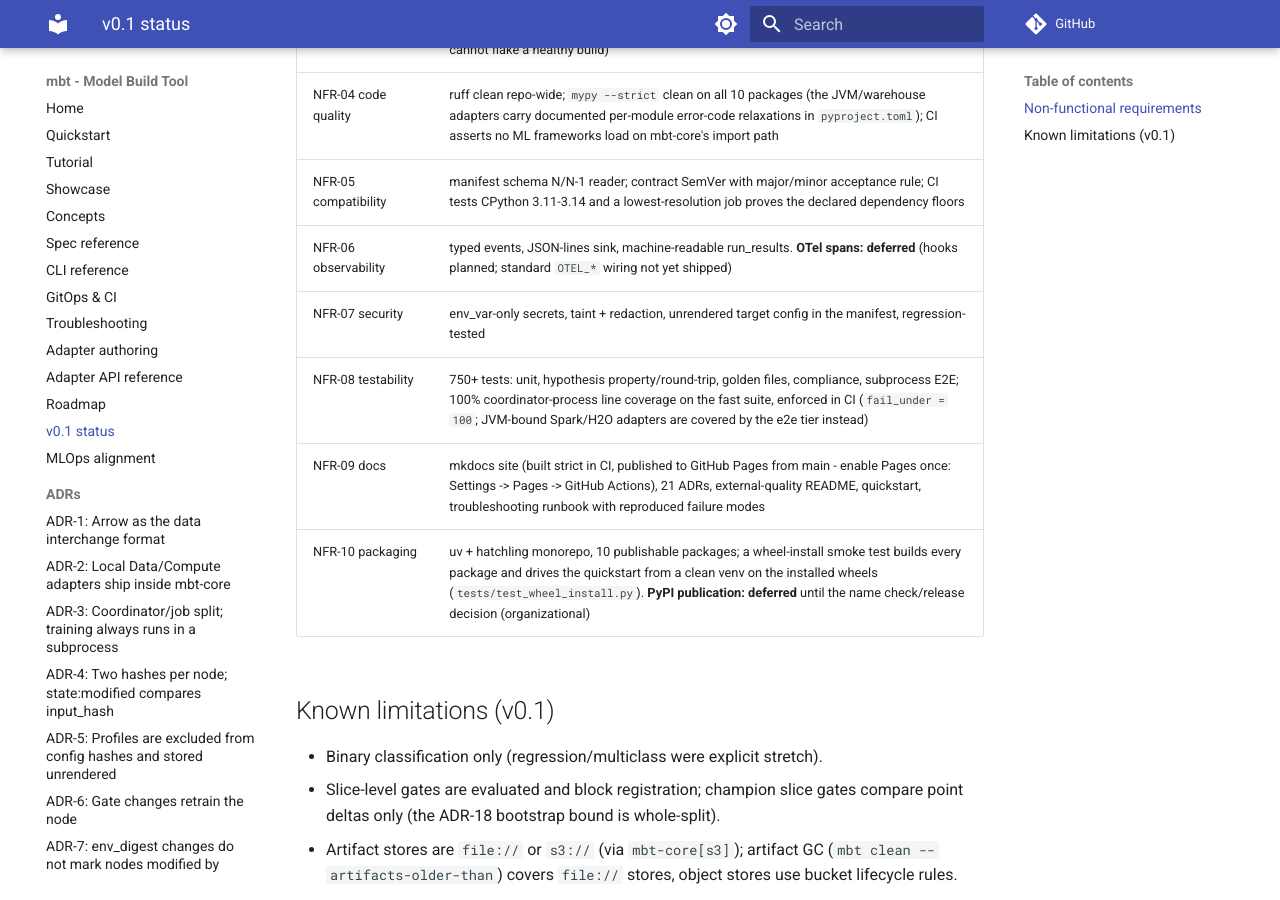
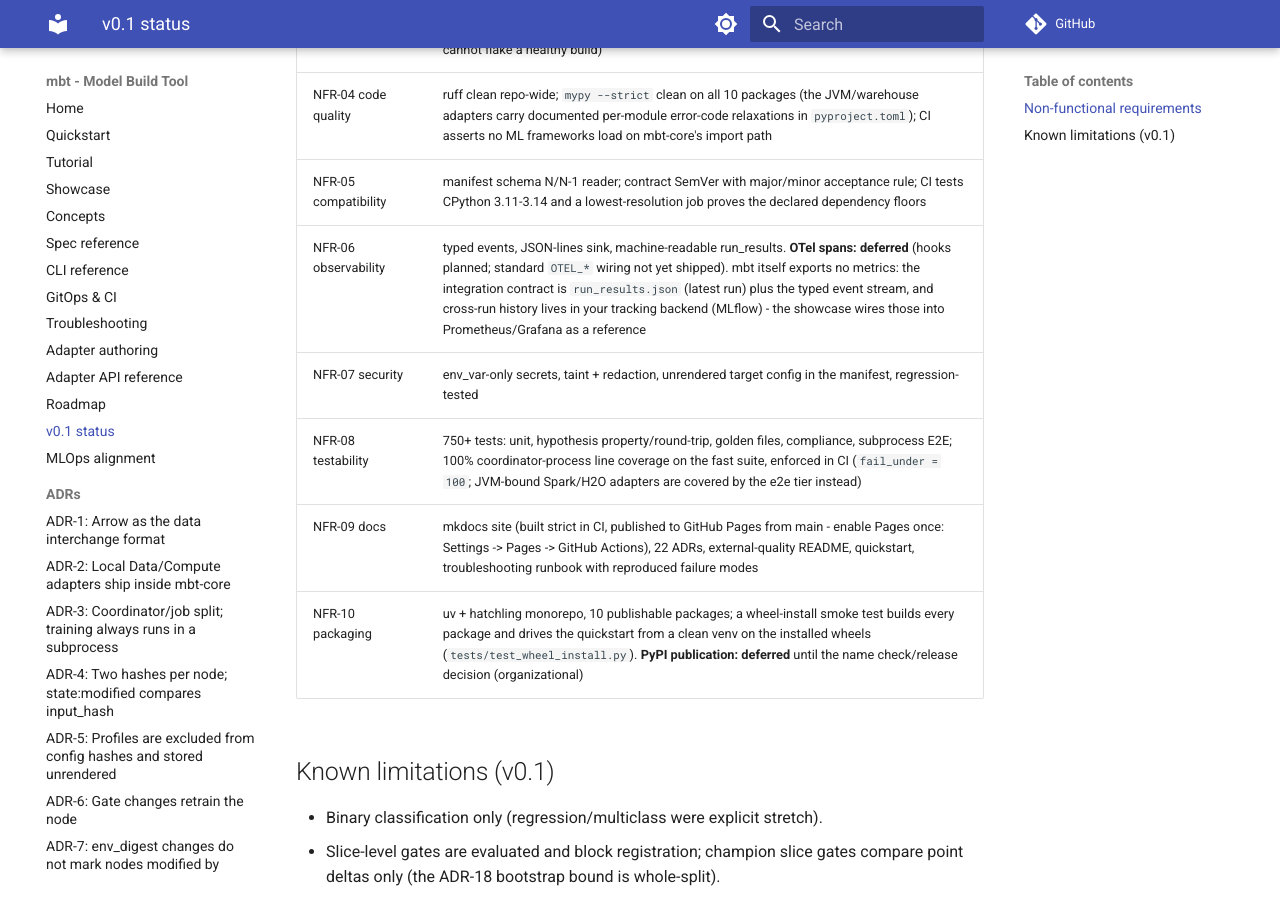
Before and after one commit to satrijandi/mbt, an MkDocs documentation site: the page built from docs/v0.1-status.md, in a window 1280 px wide and 900 px high, scrolled down 1489 px. Built offline with MkDocs 1.6.1 and Material for MkDocs 9.7.7, drawn with Linux system fonts in a browser that asks for light colours; comment, search, counter and statistics services are not loaded.

Commit message:
Docs accuracy guard + relocate historical planning docs
#8: v0.1-status claimed "21 ADRs" after ADR-22 landed. Bump to 22, add an
explicit "mbt exports no metrics; the contract is run_results.json + the event
stream, cross-run history lives in your tracking backend" note to the NFR-06
row, and add tests/test_docs_adr_count.py: a drift guard that pins every
"<N> ADRs" prose claim in docs/ to the actual docs/adr file count.

#11: PLAN.md / PRD.md / TSD.md / TASK.md were ~160KB of pre-implementation
planning docs cluttering the repo root, referenced nowhere in the shipped
docs and superseded by the ADRs (ADR-15 supersedes the TSD sketch). Move them
to design-history/ with a README pointing at the authoritative sources. Their
inter-doc relative links stay valid (moved together); FR-*/NFR-* IDs still
resolve to PRD.md there.

Closes #8. Closes #11.

```diff
--- a/docs/v0.1-status.md
+++ b/docs/v0.1-status.md
@@ -19,10 +19,10 @@ The goal table from PRD §3, with evidence from this repository's test suite.
 | NFR-03 performance | CI-enforced: parse < 2 s and compile < 10 s at 50 resources; node overhead < 2 s (`tests/test_perf_budgets.py`; warmup + best-of-N measurement, so noisy CI neighbors cannot flake a healthy build) |
 | NFR-04 code quality | ruff clean repo-wide; `mypy --strict` clean on all 10 packages (the JVM/warehouse adapters carry documented per-module error-code relaxations in `pyproject.toml`); CI asserts no ML frameworks load on mbt-core's import path |
 | NFR-05 compatibility | manifest schema N/N-1 reader; contract SemVer with major/minor acceptance rule; CI tests CPython 3.11-3.14 and a lowest-resolution job proves the declared dependency floors |
-| NFR-06 observability | typed events, JSON-lines sink, machine-readable run_results. **OTel spans: deferred** (hooks planned; standard `OTEL_*` wiring not yet shipped) |
+| NFR-06 observability | typed events, JSON-lines sink, machine-readable run_results. **OTel spans: deferred** (hooks planned; standard `OTEL_*` wiring not yet shipped). mbt itself exports no metrics: the integration contract is `run_results.json` (latest run) plus the typed event stream, and cross-run history lives in your tracking backend (MLflow) - the showcase wires those into Prometheus/Grafana as a reference |
 | NFR-07 security | env_var-only secrets, taint + redaction, unrendered target config in the manifest, regression-tested |
 | NFR-08 testability | 750+ tests: unit, hypothesis property/round-trip, golden files, compliance, subprocess E2E; 100% coordinator-process line coverage on the fast suite, enforced in CI (`fail_under = 100`; JVM-bound Spark/H2O adapters are covered by the e2e tier instead) |
-| NFR-09 docs | mkdocs site (built strict in CI, published to GitHub Pages from main - enable Pages once: Settings -> Pages -> GitHub Actions), 21 ADRs, external-quality README, quickstart, troubleshooting runbook with reproduced failure modes |
+| NFR-09 docs | mkdocs site (built strict in CI, published to GitHub Pages from main - enable Pages once: Settings -> Pages -> GitHub Actions), 22 ADRs, external-quality README, quickstart, troubleshooting runbook with reproduced failure modes |
 | NFR-10 packaging | uv + hatchling monorepo, 10 publishable packages; a wheel-install smoke test builds every package and drives the quickstart from a clean venv on the installed wheels (`tests/test_wheel_install.py`). **PyPI publication: deferred** until the name check/release decision (organizational) |
 
 ## Known limitations (v0.1)
```
Also changed, not shown: design-history/README.md (added, +21 -0 lines), design-history/PLAN.md (renamed from PLAN.md), design-history/PRD.md (renamed from PRD.md), design-history/TASK.md (renamed from TASK.md), design-history/TSD.md (renamed from TSD.md), 1 other file.
